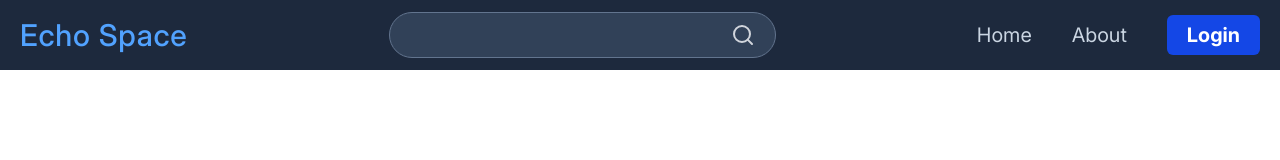
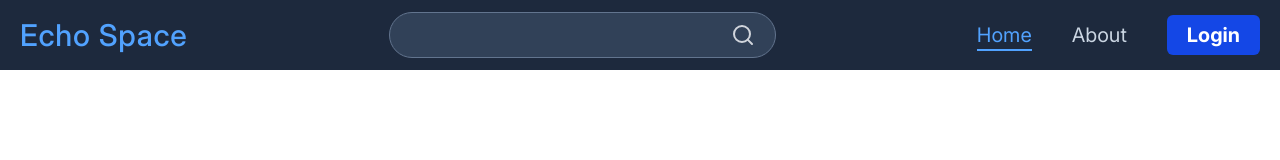
Before and after one commit to ruthlesscalm/echo-space, a React app in the folder frontend/: page / in a window 1280 px wide. Shown: the top 160 px of the page. Built offline with nearby package versions, Linux system fonts and the light colour scheme; the HTML template or start-up script is replaced by a standard one.

Commit message:
Use navlink instead of link and change style for active page

```diff
--- a/frontend/src/components/header/Header.jsx
+++ b/frontend/src/components/header/Header.jsx
@@ -1,12 +1,19 @@
-import { Link } from "react-router-dom";
+import { NavLink } from "react-router-dom";
 import SearchBar from "../SearchBar";
 
 const Header = () => {
   const links = [
-    { label: "Home", href: "/" },
-    { label: "About", href: "/about" },
-    { label: "Login", href: "/login" },
+    { label: "Home", href: "/", varient: "link" },
+    { label: "About", href: "/about", varient: "link" },
+    { label: "Login", href: "/login", varient: "button" },
   ];
+  function setStyle(isActive, varient) {
+    if (varient === "button") {
+      return `bg-blue-700 font-bold px-5 py-2 rounded-md hover:bg-blue-600 transition-colors`;
+    } else {
+      return `relative ${isActive ? "text-blue-400 after:w-full" : "text-slate-300 hover:text-white hover:after:w-full"} transition-colors after:absolute after:left-0 after:-bottom-1 after:h-0.5 after:w-0 after:bg-blue-400 after:transition-all`;
+    }
+  }
 
   return (
     <header className="bg-slate-800 text-white flex justify-between px-5 py-3 items-center">
@@ -18,19 +25,15 @@ const Header = () => {
       <SearchBar />
       <nav>
         <ul className="flex gap-10 text-xl">
-          {links.map(({ label, href }) => {
+          {links.map(({ label, href, varient }) => {
             return (
               <li key={label}>
-                <Link
+                <NavLink
                   to={href}
-                  className={
-                    label !== "Login"
-                      ? `relative text-slate-300 hover:text-white transition-colors after:absolute after:left-0 after:-bottom-1 after:h-0.5 after:w-0 after:bg-blue-400 after:transition-all hover:after:w-full`
-                      : "bg-blue-700 font-bold px-5 py-2 rounded-md hover:bg-blue-600 transition-colors"
-                  }
+                  className={({ isActive }) => setStyle(isActive, varient)}
                 >
                   {label}
-                </Link>
+                </NavLink>
               </li>
             );
           })}
```
